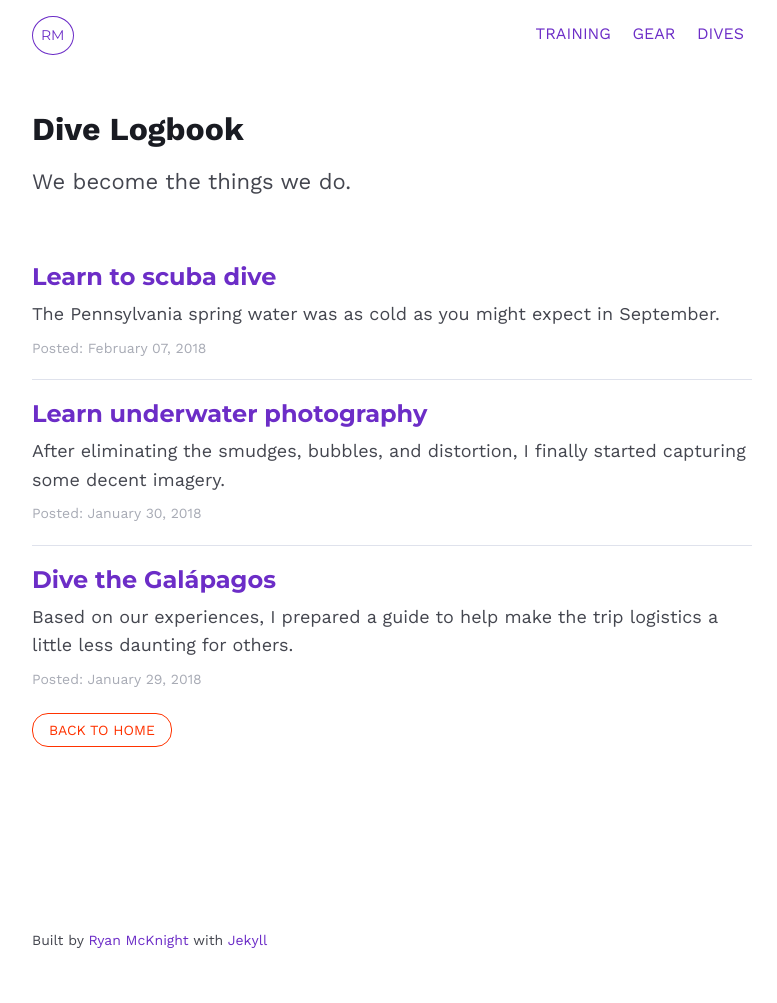
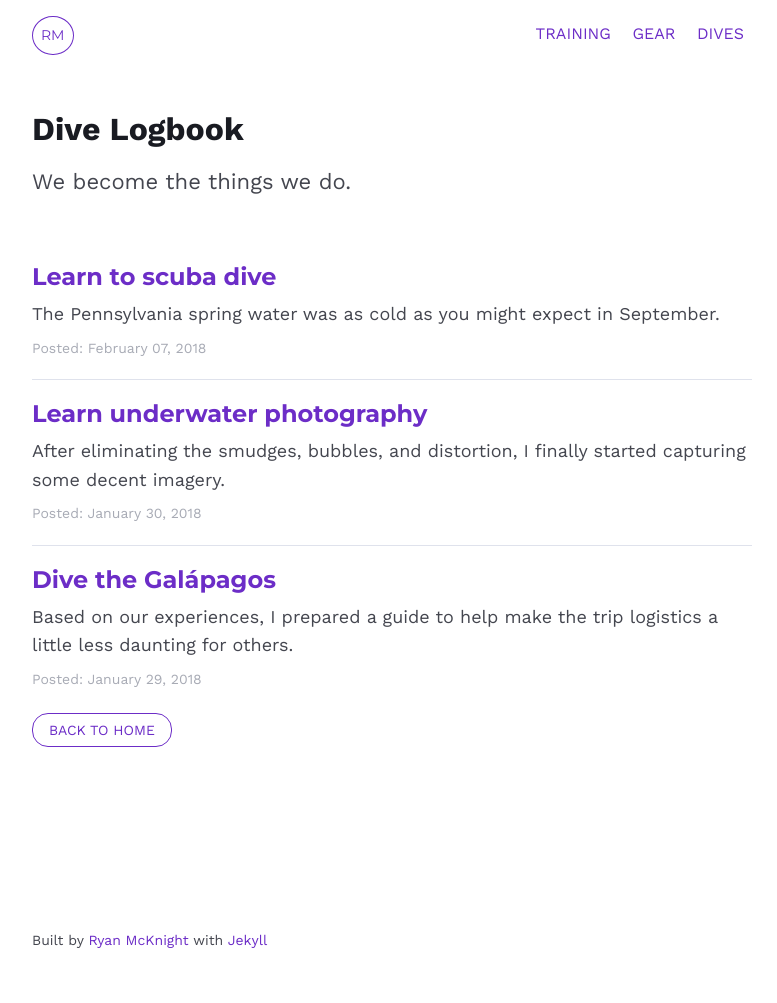
Before and after one commit to mcknightlabs/divegoals, a Jekyll site: the page built from index.html, in a window 1280 px wide. Shown: the whole page, without its empty margins (248-1025 px from the left). Built offline with Jekyll 4.4.1, drawn with Linux system fonts in a browser that asks for light colours.

Commit message:
updates styling

```diff
--- a/scss/_listing.scss
+++ b/scss/_listing.scss
@@ -54,12 +54,12 @@
 	font-size: .875rem;
 	text-align: center;
 	text-decoration: none;
-	color: #FF3300;
-	border: solid 1px #FF3300;
+	color: #6C2DC7;
+	border: solid 1px #6C2DC7;
 	border-radius: 1rem;
 	text-transform: uppercase;
 	&:hover {
-		background: #FF3300;
+		background: #6C2DC7;
 		color: #fff;
 		text-decoration: none;
 	}
--- a/stylesheets/app.css
+++ b/stylesheets/app.css
@@ -772,12 +772,12 @@ form button:hover {
   font-size: .875rem;
   text-align: center;
   text-decoration: none;
-  color: #FF3300;
-  border: solid 1px #FF3300;
+  color: #6C2DC7;
+  border: solid 1px #6C2DC7;
   border-radius: 1rem;
   text-transform: uppercase; }
 .view-all:hover {
-  background: #FF3300;
+  background: #6C2DC7;
   color: #fff;
   text-decoration: none; }
 
```
